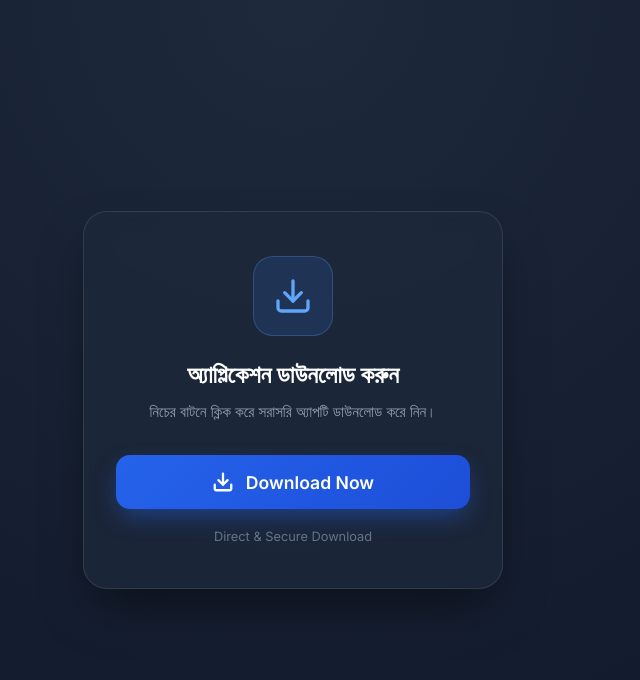
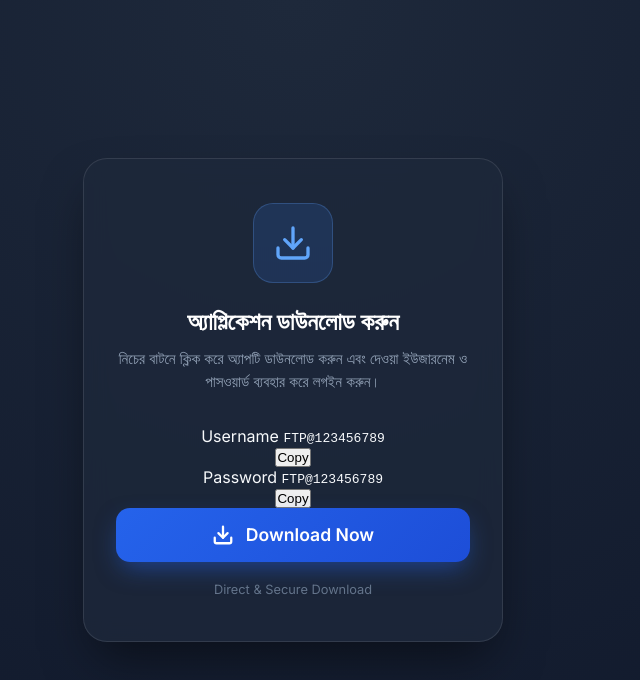
Before and after one commit to devshuvocse/Api_Apk, a plain HTML site: page index.html in a window 1280 px wide. Shown: the whole page, without its empty margins (347-987 px from the left). Drawn offline with Linux system fonts and the light colour scheme.

Commit message:
Add files via upload

```diff
--- a/index.html
+++ b/index.html
@@ -7,7 +7,7 @@
   <link rel="stylesheet" href="style.css" />
   <link rel="preconnect" href="https://fonts.googleapis.com">
   <link rel="preconnect" href="https://fonts.gstatic.com" crossorigin>
-  <link href="https://fonts.googleapis.com/css2?family=Inter:wght@400;600;700&display=swap" rel="stylesheet">
+  <link href="https://fonts.googleapis.com/css2?family=Inter:wght@400;500;600;700&display=swap" rel="stylesheet">
 </head>
 <body>
   <main class="container">
@@ -20,7 +20,30 @@
         </svg>
       </div>
       <h1>অ্যাপ্লিকেশন ডাউনলোড করুন</h1>
-      <p class="subtitle">নিচের বাটনে ক্লিক করে সরাসরি অ্যাপটি ডাউনলোড করে নিন।</p>
+      <p class="subtitle">নিচের বাটনে ক্লিক করে অ্যাপটি ডাউনলোড করুন এবং দেওয়া ইউজারনেম ও পাসওয়ার্ড ব্যবহার করে লগইন করুন।</p>
+
+      <!-- লগইন তথ্য (Username & Password) -->
+      <div class="credentials-box">
+        <div class="cred-row">
+          <div class="cred-info">
+            <span class="cred-label">Username</span>
+            <code class="cred-value" id="usernameVal">FTP@123456789</code>
+          </div>
+          <button type="button" class="copy-btn" data-copy="FTP@123456789" aria-label="Copy Username">
+            Copy
+          </button>
+        </div>
+        <div class="cred-divider"></div>
+        <div class="cred-row">
+          <div class="cred-info">
+            <span class="cred-label">Password</span>
+            <code class="cred-value" id="passwordVal">FTP@123456789</code>
+          </div>
+          <button type="button" class="copy-btn" data-copy="FTP@123456789" aria-label="Copy Password">
+            Copy
+          </button>
+        </div>
+      </div>
 
       <!-- অ্যাপ ফাইলের নাম: app.apk -->
       <a href="./app.apk" download="app.apk" class="download-btn" id="downloadBtn">
```
